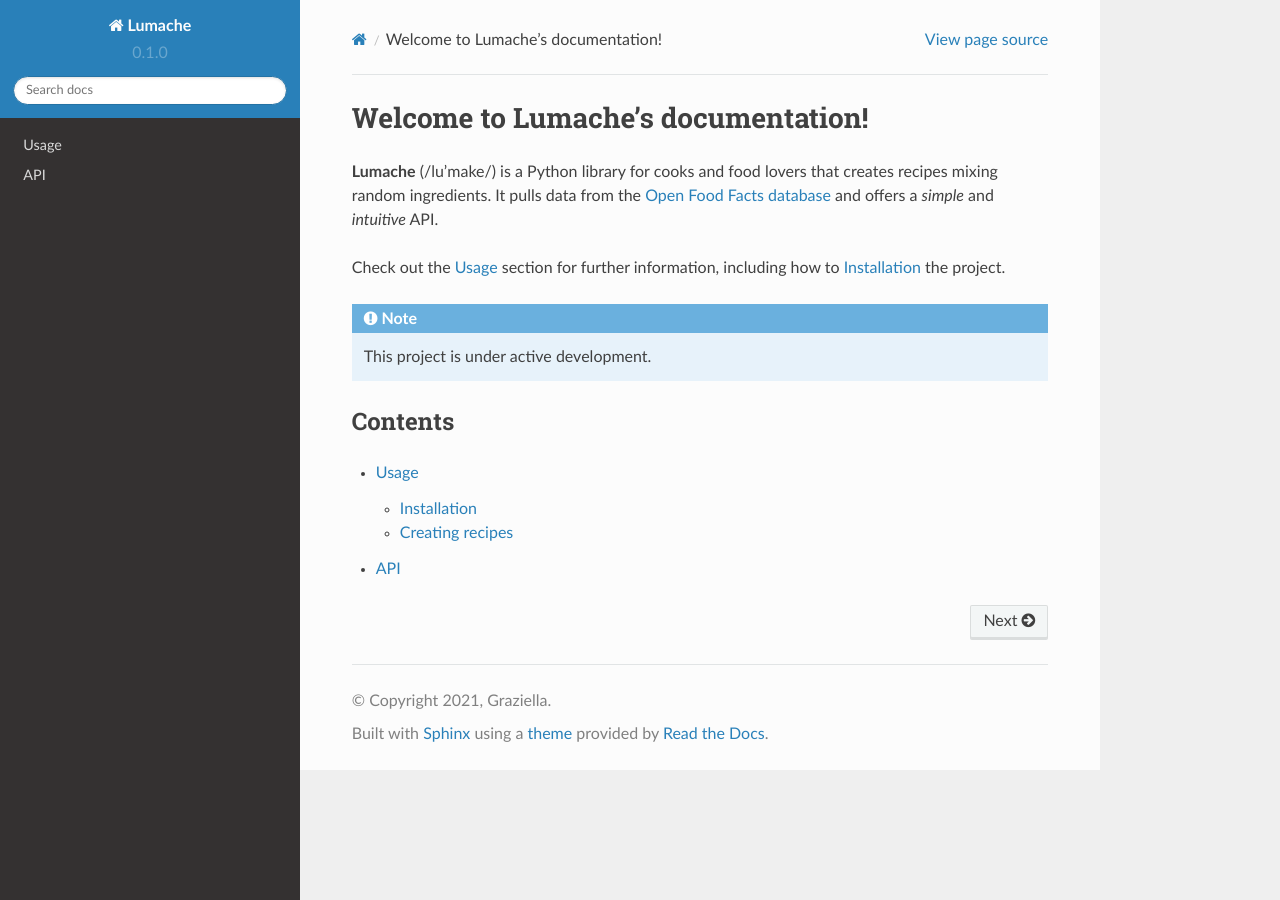
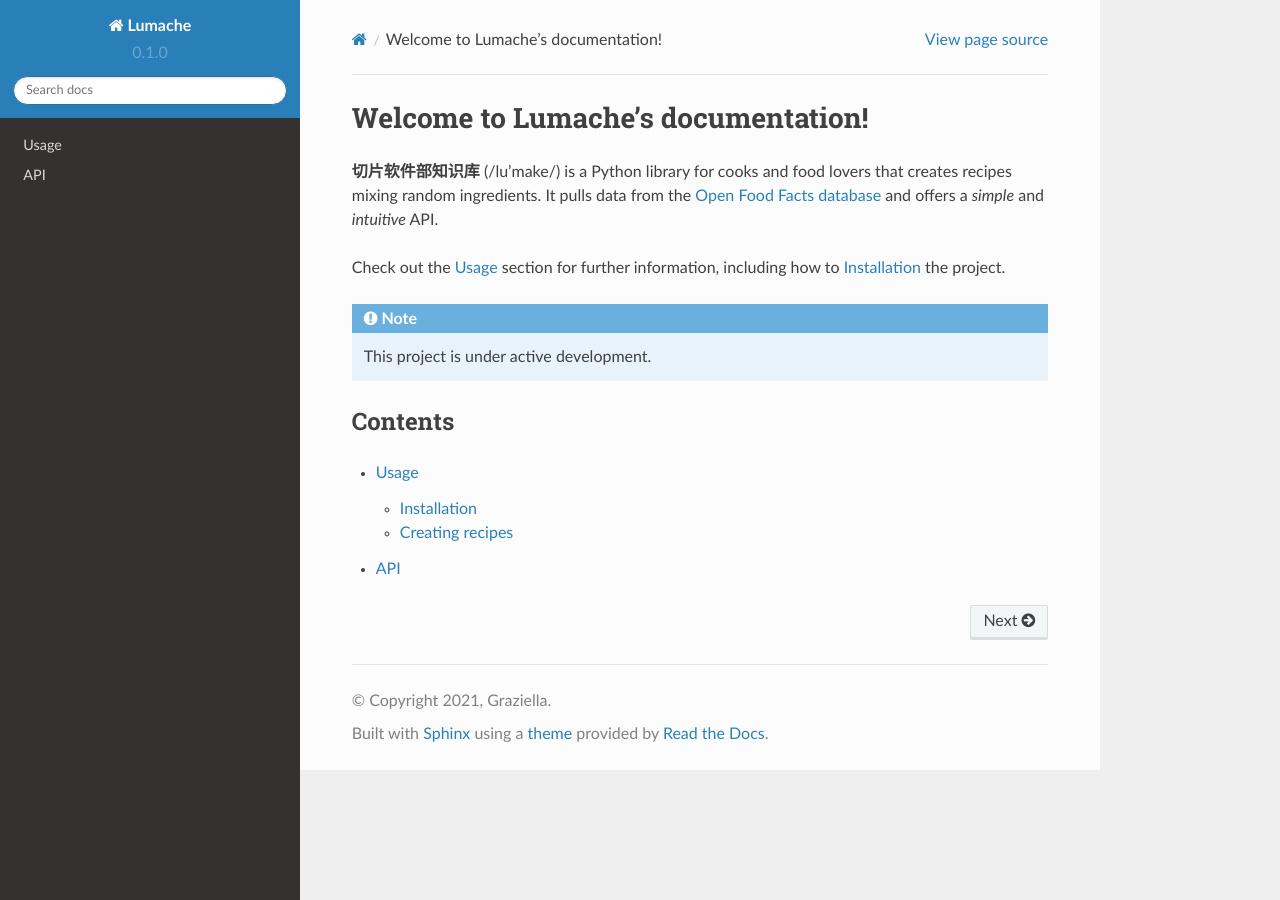
Before and after one commit to bestrivenfan/readTheDocs, a Sphinx documentation site: the page built from docs/source/index.rst, in a window 1280 px wide. Built offline with Sphinx 7.4.7 and the Read the Docs theme 2.0.0, drawn with Linux system fonts in a browser that asks for light colours.

Commit message:
Update index.rst

```diff
--- a/docs/source/index.rst
+++ b/docs/source/index.rst
@@ -1,7 +1,7 @@
 Welcome to Lumache's documentation!
 ===================================
 
-**Lumache** (/lu'make/) is a Python library for cooks and food lovers
+**切片软件部知识库** (/lu'make/) is a Python library for cooks and food lovers
 that creates recipes mixing random ingredients.
 It pulls data from the `Open Food Facts database <https://world.openfoodfacts.org/>`_
 and offers a *simple* and *intuitive* API.
```
